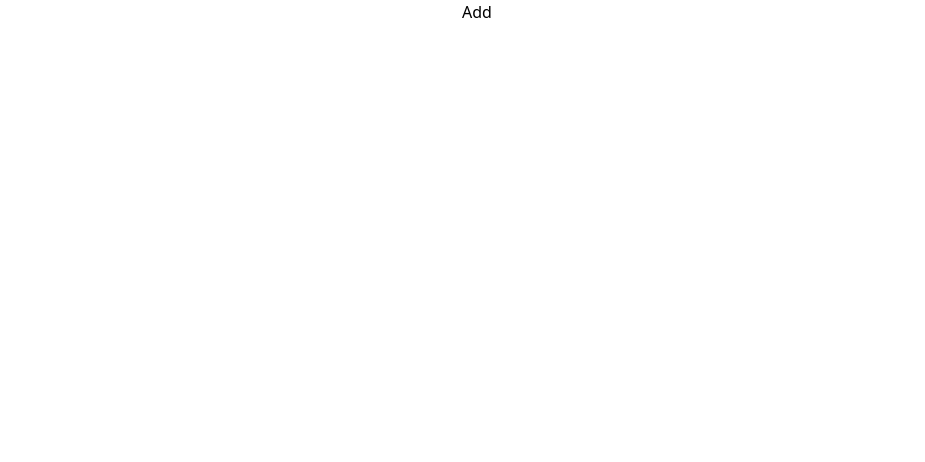
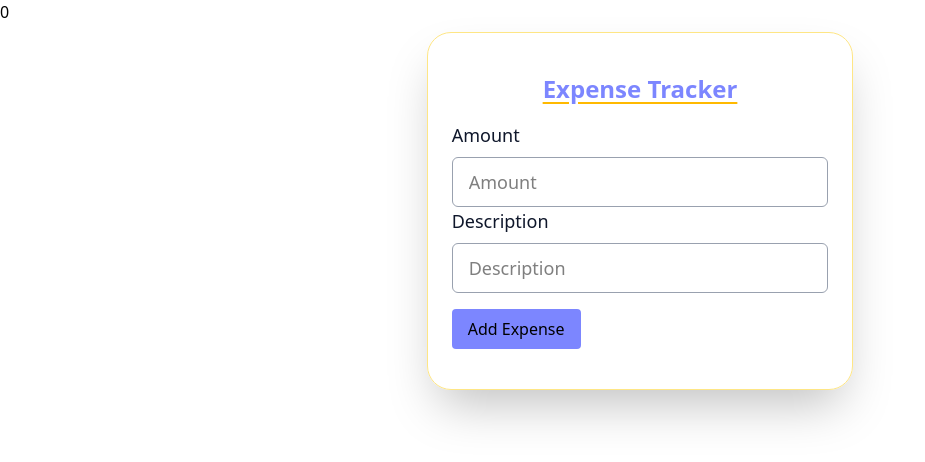
Before and after one commit to aungNyeinChan93/react_zustamd_01, a React (Vite) app: page / in a window 1280 px wide. Shown: the top 462 px of the page, without its empty margins (0-925 px from the left). Built offline with nearby package versions, Linux system fonts and the light colour scheme.

Commit message:
feat: add expense tracker with zustand store

```diff
--- a/src/App.tsx
+++ b/src/App.tsx
@@ -1,5 +1,6 @@
 import React from "react";
-import Recipe from "./components/Recipe";
+import ExpenseTracker from "./components/ExpenseTracker";
+// import Recipe from "./components/Recipe";
 // import Auth from "./components/Auth";
 // import TestProxy from "./components/TestProxy";
 // import TestProxy from "./components/TestProxy";
@@ -12,8 +13,9 @@ const App = () => {
         {/* <Counter /> */}
         {/* <TestProxy /> */}
         {/* <Auth /> */}
+        {/* <Recipe /> */}
 
-        <Recipe />
+        <ExpenseTracker />
       </section>
     </React.Fragment>
   );
--- /dev/null
+++ b/src/components/ExpenseCreateForm.tsx
@@ -0,0 +1,58 @@
+import React from "react";
+import type { ExpenseStore } from "../stores/ExpenseStore";
+
+const ExpenseCreateForm: React.FC<ExpenseStore> = ({
+  expenses,
+  addExpense,
+}) => {
+  // eslint-disable-next-line @typescript-eslint/no-explicit-any
+  const addExpenseSubmit = (data: any) => {
+    const expenseData = {
+      id: expenses.length + 1,
+      amount: Number(data.get("amount")),
+      description: data.get("description"),
+    };
+    addExpense(expenseData);
+  };
+  return (
+    <React.Fragment>
+      <section className="w-2/6 mx-auto p-6 my-2 shadow-2xl border rounded-3xl border-amber-200">
+        <form action={addExpenseSubmit}>
+          <h3 className="font-bold text-center p-4 text-indigo-400 underline underline-offset-4 text-2xl decoration-amber-400">
+            Expense Tracker
+          </h3>
+          <div>
+            <label className="mb-2 text-slate-900 font-medium text-lg block">
+              Amount
+            </label>
+            <input
+              type="number"
+              placeholder="Amount"
+              name="amount"
+              className="px-4 py-2.5 text-lg rounded-md bg-white border border-gray-400 w-full outline-blue-500"
+            />
+          </div>
+          <div>
+            <label className="mb-2 text-slate-900 font-medium text-lg block">
+              Description
+            </label>
+            <input
+              type="text"
+              placeholder="Description"
+              name="description"
+              className="px-4 py-2.5 text-lg rounded-md bg-white border border-gray-400 w-full outline-blue-500"
+            />
+          </div>
+          <button
+            className="px-4 py-2 my-4 bg-indigo-400 rounded "
+            type="submit"
+          >
+            Add Expense
+          </button>
+        </form>
+      </section>
+    </React.Fragment>
+  );
+};
+
+export default ExpenseCreateForm;
--- /dev/null
+++ b/src/components/ExpenseLists.tsx
@@ -0,0 +1,50 @@
+import React from "react";
+import type { Expense } from "../stores/ExpenseStore";
+
+interface ExpenseListsProps {
+  expenses: Expense[];
+  removeExpense: (id: number) => void;
+}
+const ExpenseLists: React.FC<ExpenseListsProps> = ({
+  expenses,
+  removeExpense,
+}) => {
+  return (
+    <React.Fragment>
+      <section className="w-2/6 mx-auto my-4">
+        {expenses &&
+          Array.isArray(expenses) &&
+          expenses?.map((expense) => {
+            return (
+              <div
+                className="p-4 bg-green-50 rounded shadow-2xl my-2"
+                key={expense.id}
+              >
+                <div className="flex justify-between items-center">
+                  <div className="flex flex-col">
+                    <p className="text-lg font-semibold p-2 text-red-400">
+                      {expense.amount} MMK
+                    </p>
+                    <p className="p-2 text-black/65 text-base">
+                      {expense.description}
+                    </p>
+                  </div>
+                  <div>
+                    <button
+                      type="button"
+                      className="px-2 py-1 rounded bg-red-400"
+                      onClick={() => removeExpense(Number(expense.id))}
+                    >
+                      Delete
+                    </button>
+                  </div>
+                </div>
+              </div>
+            );
+          })}
+      </section>
+    </React.Fragment>
+  );
+};
+
+export default ExpenseLists;
--- /dev/null
+++ b/src/components/ExpenseTracker.tsx
@@ -0,0 +1,44 @@
+import React from "react";
+import useExpenses from "../stores/ExpenseStore";
+import ExpenseCreateForm from "./ExpenseCreateForm";
+import ExpenseLists from "./ExpenseLists";
+
+const ExpenseTracker = () => {
+  const { expenses, addExpense, removeExpense } = useExpenses((store) => store);
+  console.log(expenses);
+
+  const totalExpense =
+    expenses &&
+    expenses?.reduce((current, initial) => current + initial.amount, 0);
+
+  const now = new Date(Date.now());
+  const day = String(now.getDate()).padStart(2, "0");
+  const month = String(now.getMonth() + 1).padStart(2, "0"); // Months are 0-indexed
+  const year = now.getFullYear();
+  const formattedDate = `${day}-${month}-${year}`;
+
+  return (
+    <React.Fragment>
+      {totalExpense && (
+        <>
+          <div className="w-2/6 p-4 mx-auto text-center">
+            <p className="inline text-2xl p-2 my-2 bg-gradient-to-r from-red-500 via-green-300 to-yellow-400 text-transparent bg-clip-text">
+              Total Expense - {totalExpense} MMK
+              <span className="ms-2 text-lg">({formattedDate})</span>
+            </p>
+          </div>
+        </>
+      )}
+      <section>
+        <ExpenseCreateForm
+          expenses={expenses}
+          addExpense={addExpense}
+          removeExpense={removeExpense}
+        />
+        <ExpenseLists expenses={expenses} removeExpense={removeExpense} />
+      </section>
+    </React.Fragment>
+  );
+};
+
+export default ExpenseTracker;
--- /dev/null
+++ b/src/stores/ExpenseStore.ts
@@ -0,0 +1,23 @@
+import { create } from "zustand";
+
+export interface Expense {
+    id: number,
+    amount: number,
+    description: string
+};
+
+export interface ExpenseStore {
+    expenses: Expense[],
+    addExpense: (newExpense: Expense) => void,
+    removeExpense: (id: number) => void
+};
+
+const useExpenses = create<ExpenseStore>((set) => ({
+    expenses: [],
+    addExpense: (newExpense) =>
+        set(state => ({ expenses: [...state.expenses, newExpense] })),
+    removeExpense: (id) =>
+        set(state => ({ expenses: state.expenses.filter(expense => expense.id !== id) }))
+}));
+
+export default useExpenses;
--- a/src/stores/UseRecipe.ts
+++ b/src/stores/UseRecipe.ts
@@ -9,13 +9,13 @@ type Recipe = {
 type RecipeStore = {
     recipes: Recipe[],
     addRecipe: (newRecipe: Recipe) => void,
-    removeRecipe: (id: number) => void
+    removeRecipe: (id: number) => void,
 }
 
 const useRecipe = create<RecipeStore>((set) => ({
     recipes: [],
     addRecipe: (newRecipe: Recipe) => set(state => ({ recipes: [...state.recipes, newRecipe] })),
-    removeRecipe: (id) => set(state => ({ recipes: state.recipes.filter(recipe => recipe.id !== id) }))
+    removeRecipe: (id) => set(state => ({ recipes: state.recipes.filter(recipe => recipe.id !== id) })),
 
 }));
 
```
